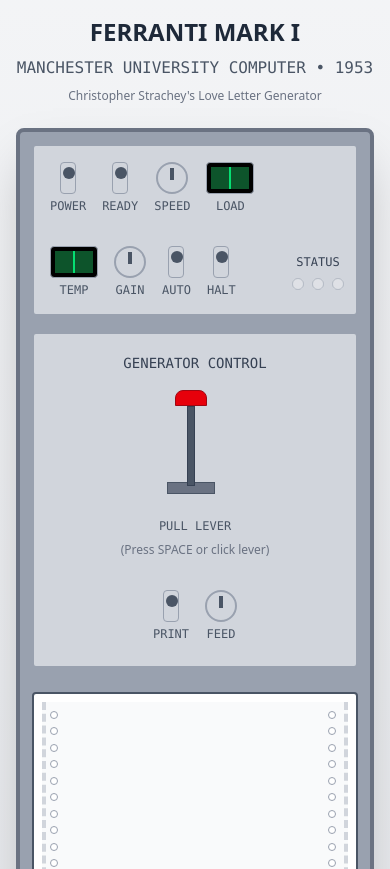
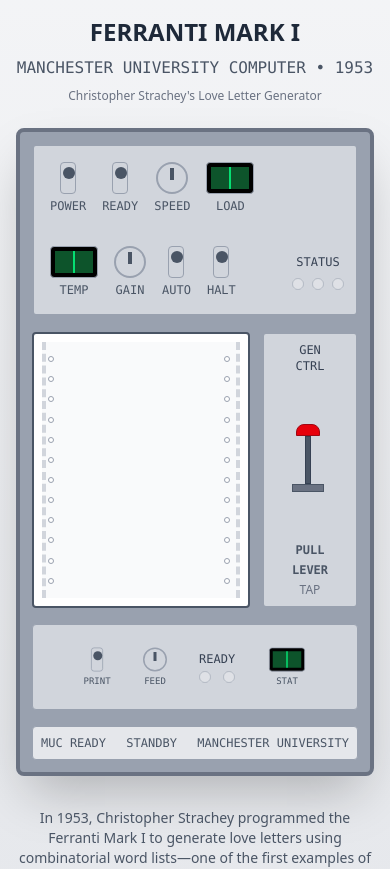
Before and after one commit to captainahard/strachey-vite, a React (Vite) app: page / in a window 390 px wide. Shown: the top 869 px of the page. Built offline with nearby package versions, Linux system fonts and the light colour scheme.

Commit message:
feat: update main JS logic

```diff
--- a/src/StracheyLoveLetters.jsx
+++ b/src/StracheyLoveLetters.jsx
@@ -284,19 +284,51 @@ const StracheyLoveLetters = () => {
           </div>
 
           {/* Mobile Layout (below lg screens) */}
-          <div className="flex flex-col gap-6 lg:hidden">
+          <div className="flex flex-col gap-4 lg:hidden">
 
-            {/* Control Panel - Mobile */}
-            <div className="w-full bg-gray-300 border-2 border-gray-400 rounded p-4">
-              <div className="text-center mb-4">
-                <span className="text-sm font-mono text-gray-700">GENERATOR CONTROL</span>
+            {/* Mobile Main Interface - Lever and Paper Side by Side */}
+            <div className="flex gap-3">
+
+              {/* Paper Output Area - Mobile (takes most of width) */}
+              <div className="flex-1 bg-white border-2 border-gray-600 rounded p-2 relative">
+                {/* Tractor Feed Paper */}
+                <div className="border-l-4 border-r-4 border-dashed border-gray-300 h-64 sm:h-72 p-2 bg-gray-50 relative">
+                  {/* Paper perforations */}
+                  <div className="absolute left-0 top-0 bottom-0 w-3 flex flex-col justify-evenly">
+                    {[...Array(12)].map((_, i) => (
+                      <div key={i} className="w-1.5 h-1.5 bg-white border border-gray-400 rounded-full ml-0.5" />
+                    ))}
+                  </div>
+                  <div className="absolute right-0 top-0 bottom-0 w-3 flex flex-col justify-evenly">
+                    {[...Array(12)].map((_, i) => (
+                      <div key={i} className="w-1.5 h-1.5 bg-white border border-gray-400 rounded-full mr-0.5" />
+                    ))}
                   </div>
 
-              {/* Lever Mechanism */}
-              <div className="flex justify-center mb-6">
+                  {/* Letter Output */}
+                  <div
+                    className="font-mono text-sm leading-relaxed whitespace-pre-wrap ml-4 mr-4 pt-3"
+                    style={{ fontFamily: 'Courier New, monospace' }}
+                  >
+                    {displayedText}
+                  </div>
+                </div>
+              </div>
+
+              {/* Control Panel - Mobile (compact, right side) */}
+              <div className="w-24 sm:w-28 bg-gray-300 border-2 border-gray-400 rounded p-2 flex flex-col justify-between">
+
+                {/* Top Label */}
+                <div className="text-center mb-2">
+                  <span className="text-xs font-mono text-gray-700 block">GEN</span>
+                  <span className="text-xs font-mono text-gray-700 block">CTRL</span>
+                </div>
+
+                {/* Lever Mechanism - Centered */}
+                <div className="flex justify-center flex-1 items-center">
                   <div className="relative">
                     <div
-                    className={`w-8 h-24 cursor-pointer transform transition-transform duration-300 ${
+                      className={`w-6 sm:w-8 h-16 sm:h-20 cursor-pointer transform transition-transform duration-300 ${
                         leverPulled ? 'rotate-45' : 'rotate-0'
                       }`}
                       onClick={handleLeverPull}
@@ -305,53 +337,48 @@ const StracheyLoveLetters = () => {
                       aria-label="Pull lever to generate love letter"
                     >
                       {/* Lever Handle */}
-                    <div className="w-full h-4 bg-red-600 border border-red-800 rounded-t-lg" />
+                      <div className="w-full h-3 bg-red-600 border border-red-800 rounded-t-lg" />
                       {/* Lever Shaft */}
-                    <div className="w-2 h-20 bg-gray-600 border border-gray-700 mx-auto" />
+                      <div className="w-1.5 sm:w-2 h-12 sm:h-16 bg-gray-600 border border-gray-700 mx-auto" />
                     </div>
                     {/* Lever Base */}
-                  <div className="w-12 h-3 bg-gray-500 border border-gray-600 -mt-1 -ml-2" />
+                    <div className="w-8 sm:w-10 h-2 bg-gray-500 border border-gray-600 -mt-1 -ml-1 sm:-ml-1" />
                   </div>
                 </div>
 
-              <div className="text-center">
-                <p className="text-xs font-mono text-gray-600 mb-2">
-                  {isGenerating ? 'GENERATING...' : 'PULL LEVER'}
+                {/* Instructions */}
+                <div className="text-center mt-2">
+                  <p className="text-xs font-mono text-gray-600 mb-1 font-bold">
+                    {isGenerating ? 'GEN...' : 'PULL'}
                   </p>
-                <p className="text-xs text-gray-500">
-                  (Press SPACE or click lever)
+                  <p className="text-xs font-mono text-gray-600 font-bold">
+                    {isGenerating ? '' : 'LEVER'}
+                  </p>
+                  <p className="text-xs text-gray-500 mt-1">
+                    TAP
                   </p>
                 </div>
-
-              {/* Additional Controls */}
-              <div className="mt-6 flex flex-wrap justify-center">
-                <ToggleSwitch label="PRINT" />
-                <Knob label="FEED" />
               </div>
             </div>
 
-            {/* Paper Output Area - Mobile */}
-            <div className="flex-1 bg-white border-2 border-gray-600 rounded p-2 sm:p-4 relative">
-              {/* Tractor Feed Paper */}
-              <div className="border-l-4 border-r-4 border-dashed border-gray-300 min-h-64 sm:min-h-80 p-2 sm:p-4 bg-gray-50 relative">
-                {/* Paper perforations */}
-                <div className="absolute left-0 top-0 bottom-0 w-4 flex flex-col justify-evenly">
-                  {[...Array(15)].map((_, i) => (
-                    <div key={i} className="w-2 h-2 bg-white border border-gray-400 rounded-full ml-1" />
-                  ))}
+            {/* Mobile Bottom Controls - Smaller, Less Prominent */}
+            <div className="bg-gray-300 border border-gray-400 rounded p-2">
+              <div className="flex justify-center items-center gap-2">
+                <div className="scale-75">
+                  <ToggleSwitch label="PRINT" />
                 </div>
-                <div className="absolute right-0 top-0 bottom-0 w-4 flex flex-col justify-evenly">
-                  {[...Array(15)].map((_, i) => (
-                    <div key={i} className="w-2 h-2 bg-white border border-gray-400 rounded-full mr-1" />
-                  ))}
+                <div className="scale-75">
+                  <Knob label="FEED" />
                 </div>
-
-                {/* Letter Output */}
-                <div
-                  className="font-mono text-sm sm:text-base leading-relaxed whitespace-pre-wrap ml-6 sm:ml-8 mr-6 sm:mr-8 pt-4 sm:pt-8"
-                  style={{ fontFamily: 'Courier New, monospace' }}
-                >
-                  {displayedText}
+                <div className="flex flex-col items-center mx-2">
+                  <span className="text-xs font-mono mb-1 text-gray-700">READY</span>
+                  <div className="flex gap-1">
+                    <PilotLamp color="green" isFlickering={lampsFlickering} />
+                    <PilotLamp color="red" isFlickering={lampsFlickering} />
+                  </div>
+                </div>
+                <div className="scale-75">
+                  <Meter label="STAT" />
                 </div>
               </div>
             </div>
```
Lines whose indentation alone changed are shown as unchanged.
